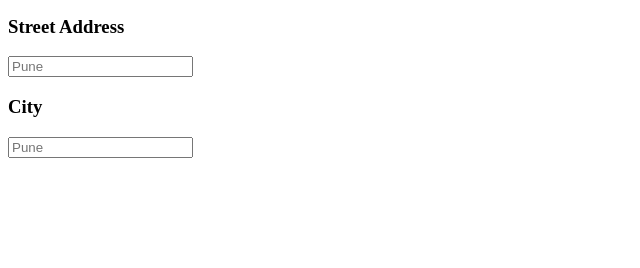
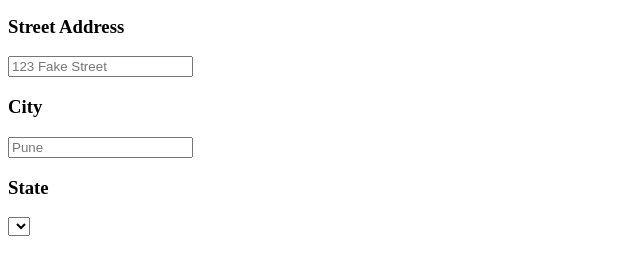
Before and after one commit to iamneo-production/adbbceadaafc305686815bbaaaabbcbbfefone, a plain HTML site: page public/index.html in a window 1280 px wide. Shown: the part 292-560 px from the top of the page, without its empty margins (0-640 px from the left). Drawn offline with Linux system fonts and the light colour scheme.

Commit message:
Backup Commit

```diff
--- a/public/index.html
+++ b/public/index.html
@@ -7,9 +7,13 @@
 <h3>Phone Number</h3>
 <input type="text" id ="number" name="user_number" placeholder="999999999">
 <h3>Street Address</h3>
-<input type="text" id ="street" name="user_Address" placeholder="Pune">
+<input type="text" id ="street" name="user_Address" placeholder="123 Fake Street">
 <h3>City</h3>
 <input type="text" id ="city" name="user_city" placeholder="Pune">
+<h3>State</h3>
+<select for="State">
+    <option value="Gauteng"></option>
+</select>
 
 <label class ="checkbox-label"></label>
 
```
